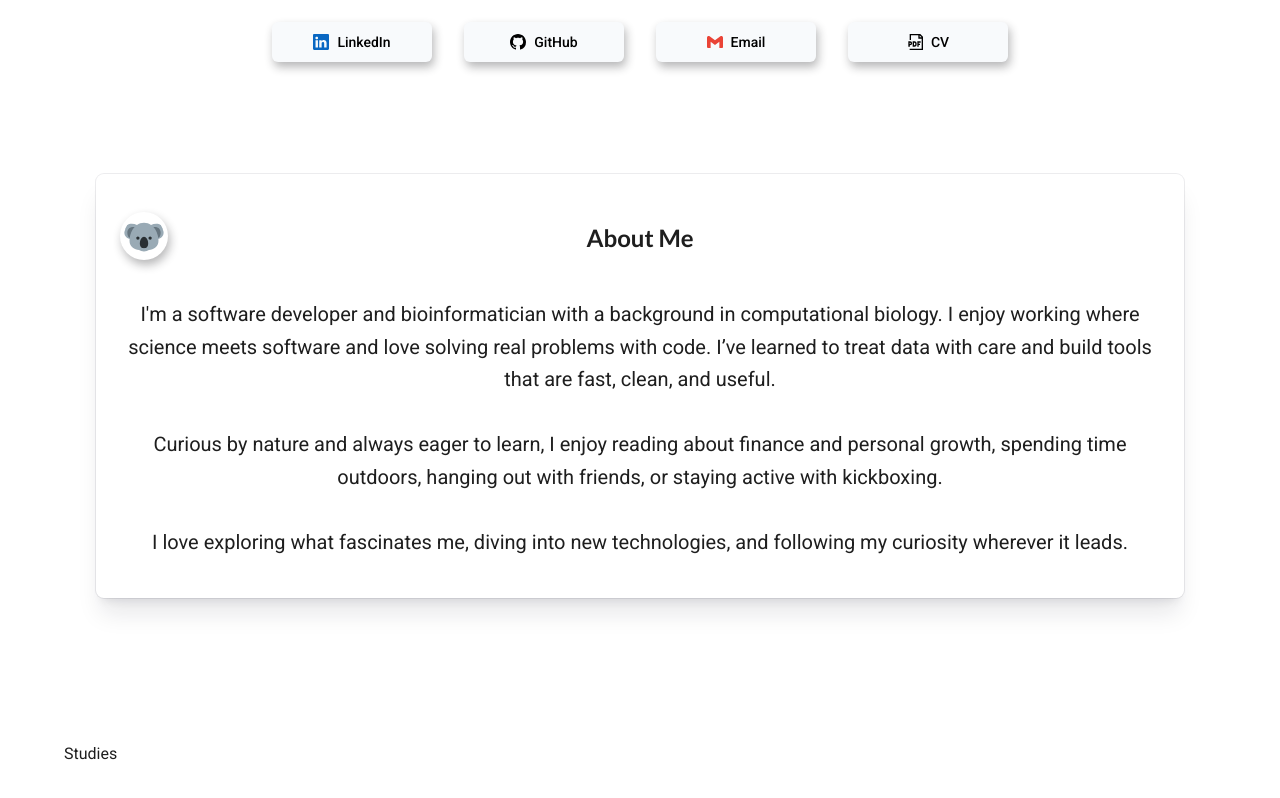
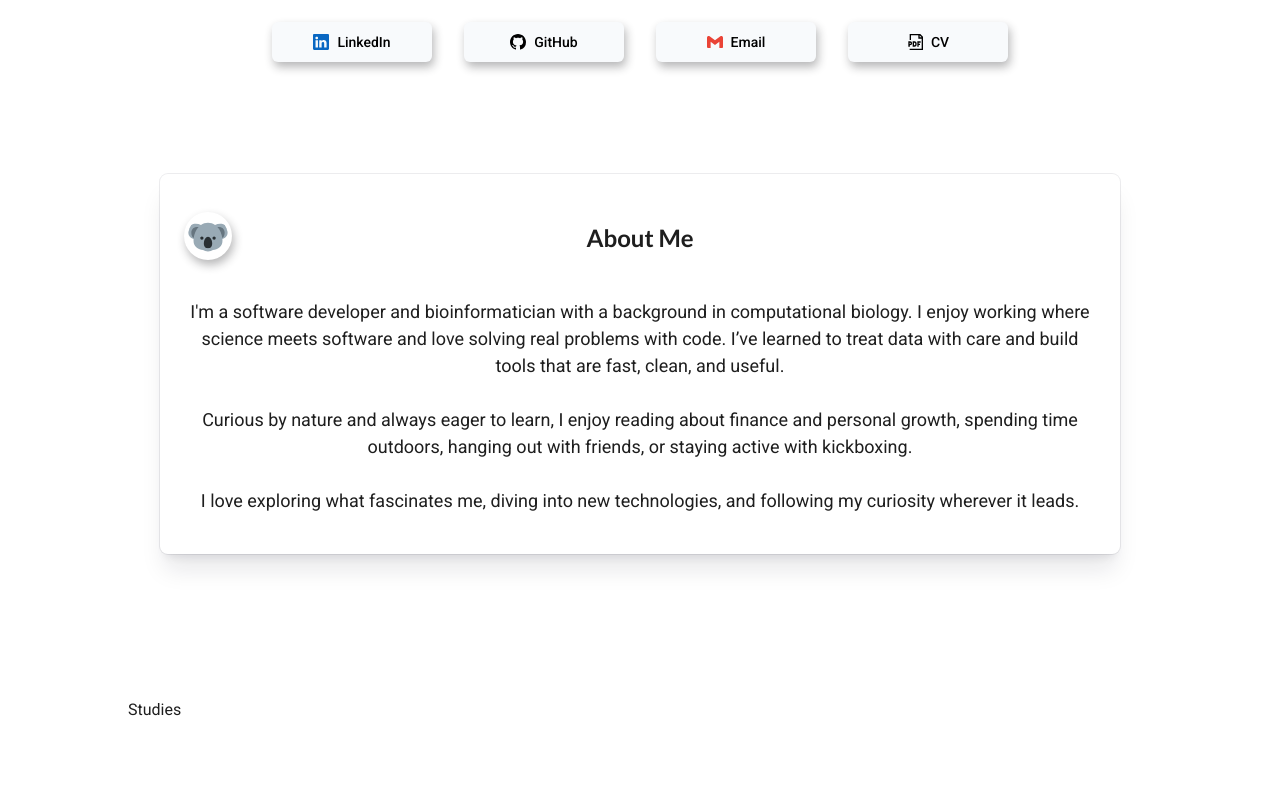
Before and after one commit to AlessandroCaula/alessandrocaula-website, a React (Vite) app: page /about in a window 1280 px wide. Shown: the part 618-1416 px from the top of the page. Built offline with nearby package versions, Linux system fonts and the light colour scheme.

Commit message:
Refactor animations and dependencies: replace framer-motion with motion, update card animation variants, and adjust CSS styles for improved performance and aesthetics.

```diff
--- a/package.json
+++ b/package.json
@@ -16,8 +16,8 @@
     "@tailwindcss/vite": "^4.1.14",
     "class-variance-authority": "^0.7.1",
     "clsx": "^2.1.1",
-    "framer-motion": "^12.23.24",
     "lucide-react": "^0.546.0",
+    "motion": "^12.23.24",
     "react": "^19.1.1",
     "react-dom": "^19.1.1",
     "react-icons": "^5.5.0",
--- a/src/App.tsx
+++ b/src/App.tsx
@@ -10,7 +10,7 @@ import Experiences from "./components/pages/Experiences";
 
 const App = () => {
   return (
-    <div className="min-h-screen flex flex-col max-w-6xl mx-auto">
+    <div className="min-h-screen flex flex-col max-w-5xl mx-auto">
       <Nav />
       {/* Vertical Scroll */}
       <main className="space-y-20">
--- /dev/null
+++ b/src/animations/variants.ts
@@ -0,0 +1,18 @@
+import type { Variants } from "motion/react";
+
+export const cardVariants: Variants = {
+  offscreen: {
+    y: 80,
+    opacity: 0,
+  },
+  onscreen: {
+    y: 0,
+    opacity: 1,
+    transition: {
+      type: "tween",
+      duration: 0.75,
+      bounce: 0.3,
+      ease: "easeOut",
+    },
+  },
+};
--- a/src/components/custom/AboutCard.tsx
+++ b/src/components/custom/AboutCard.tsx
@@ -1,7 +1,8 @@
 import { ExternalLink } from "lucide-react";
 import { useState } from "react";
 import { Link } from "react-router-dom";
-import { motion } from "framer-motion";
+import { motion } from "motion/react";
+import { cardVariants } from "@/animations/variants";
 
 interface props {
   icon?: string;
@@ -17,10 +18,10 @@ const AboutCard = ({ icon, imgPath, title, text, link = "" }: props) => {
   return (
     <motion.div
       className={`about-card ${customCursor ? "custom-cursor" : ""}`}
-      initial={{ opacity: 0, y: 50 }}   // The card starts invisible and shifted 50px down.
-      whileInView={{ opacity: 1, y: 0 }}  // When the card scrolls into view, it fades in and slides up.
-      transition={{ duration: 0.7, ease: "easeOut" }} // Defines the timing curve.
-      viewport={{ once: true, amount:0.3 }} // Means the animation triggers once, when 30% of the card enters the viewport. So it doesn't re-trigger when scrolling up and down.
+      initial="offscreen"
+      whileInView="onscreen"
+      variants={cardVariants}
+      viewport={{ once: true, amount: 0.2 }}
     >
       <div className="grid grid-cols-3 grid-rows-1 items-center">
         <div className="flex justify-start items-center">
--- a/src/components/pages/Home.tsx
+++ b/src/components/pages/Home.tsx
@@ -20,18 +20,11 @@ const Home = () => {
         alt="Alessandro Caula Picture"
       />
 
-      {/* <h1 className="sm:mt-18 mt-12">
-        Hi! I'm <span className="font-inter">Alessandro Caula</span>
-      </h1>
-      <h2 className="font-inter sm:mt-8 mt-6 font-light">
-        Software Developer and Bioinformatician
-      </h2> */}
-
       {/* Animate text */}
       <TypeAnimation
         sequence={["Hi! I'm Alessandro Caula", () => setShowSecondLine(true)]}
         wrapper="h1"
-        speed={30}
+        speed={40}
         cursor={false}
         repeat={0} // Avoid looping
         className="sm:mt-18 mt-12"
@@ -51,7 +44,7 @@ const Home = () => {
         )}
       </div>
 
-      <div className="mt-14 sm:mt-20 w-full flex-center sm:space-x-4 md:space-x-8 max-sm:flex-col max-sm:space-y-4 max-sm:px-4">
+      <div className="mt-14 sm:mt-20 w-full flex-center sm:space-x-4 md:space-x-8 max-sm:flex-col max-sm:space-y-4 max-sm:px-8">
         <SocialButton
           icon={<BsLinkedin className={!isDark ? "text-[#0967C2]" : ""} />}
           label="LinkedIn"
--- a/src/index.css
+++ b/src/index.css
@@ -48,7 +48,7 @@ Dark mode: A deep navy or charcoal background with soft orange for accents and t
 }
 
 @utility dark-custom-shadow {
-  box-shadow: 2px 2px 5px #FFF;
+  box-shadow: 1px 1px 10px #fff;
 }
 
 @utility light-custom-shadow-hover {
@@ -56,7 +56,7 @@ Dark mode: A deep navy or charcoal background with soft orange for accents and t
 }
 
 @utility dark-custom-shadow-hover {
-  box-shadow: 2px 2px 10px #FFF;
+  box-shadow: 1px 1px 15px #fff;
 }
 
 @utility margin-top {
@@ -68,7 +68,7 @@ Dark mode: A deep navy or charcoal background with soft orange for accents and t
 }
 
 @utility custom-buttons {
-  @apply ring-1 ring-slate-900/40 hover:scale-102 light-custom-shadow hover:light-custom-shadow-hover transition-all
+  @apply ring-1 ring-slate-900/40 hover:sm:scale-105 hover:scale-102 light-custom-shadow hover:light-custom-shadow-hover transition-all;
 }
 
 /* Components */
@@ -117,7 +117,7 @@ Dark mode: A deep navy or charcoal background with soft orange for accents and t
     }
 
     & p {
-      @apply leading-relaxed flex flex-grow items-center text-justify md:text-center text-foreground md:text-xl;
+      @apply flex flex-grow items-center text-center text-foreground md:text-[18px];
     }
   }
 }
```
Also changed, not shown: 1 other file (tests, documents, lock files or other folders).
